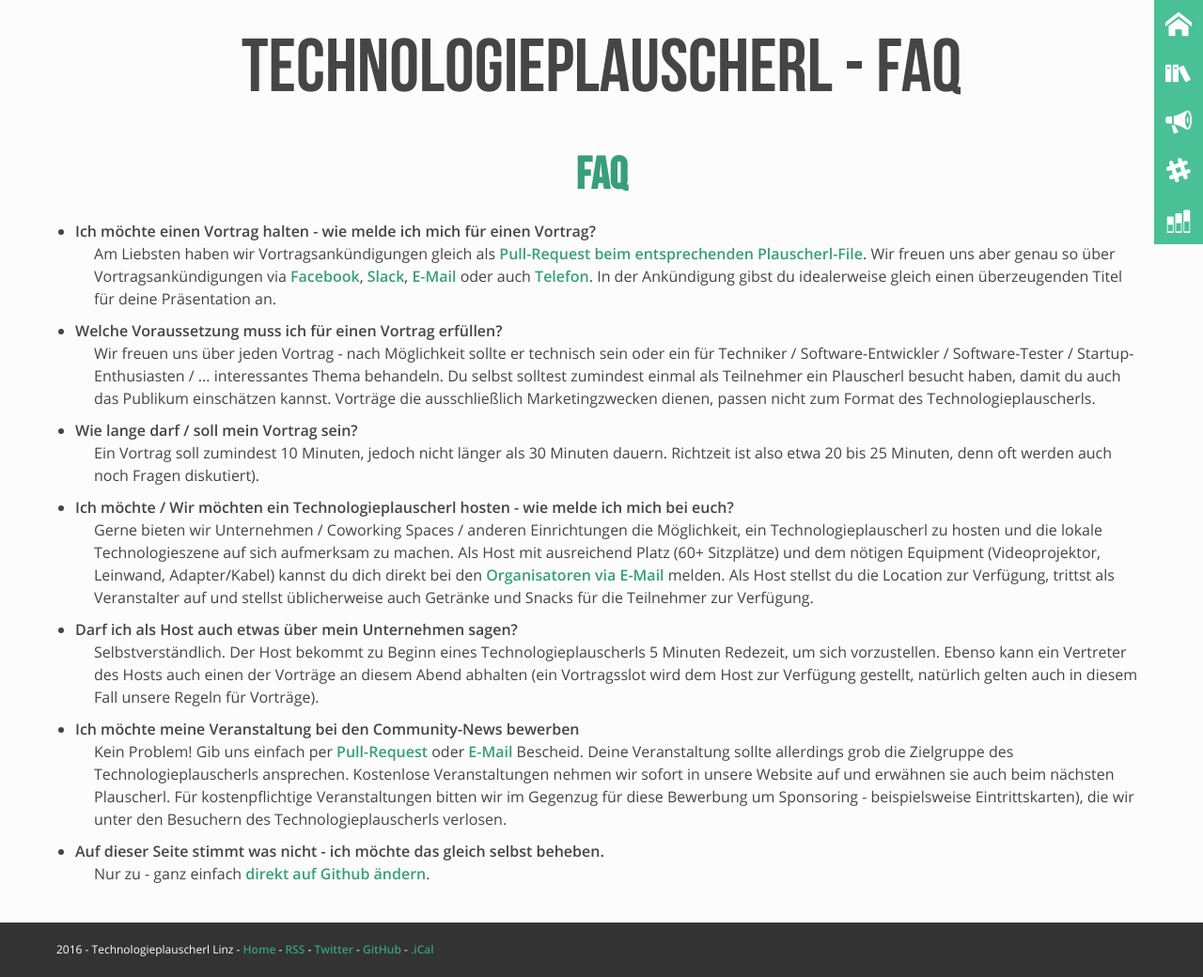
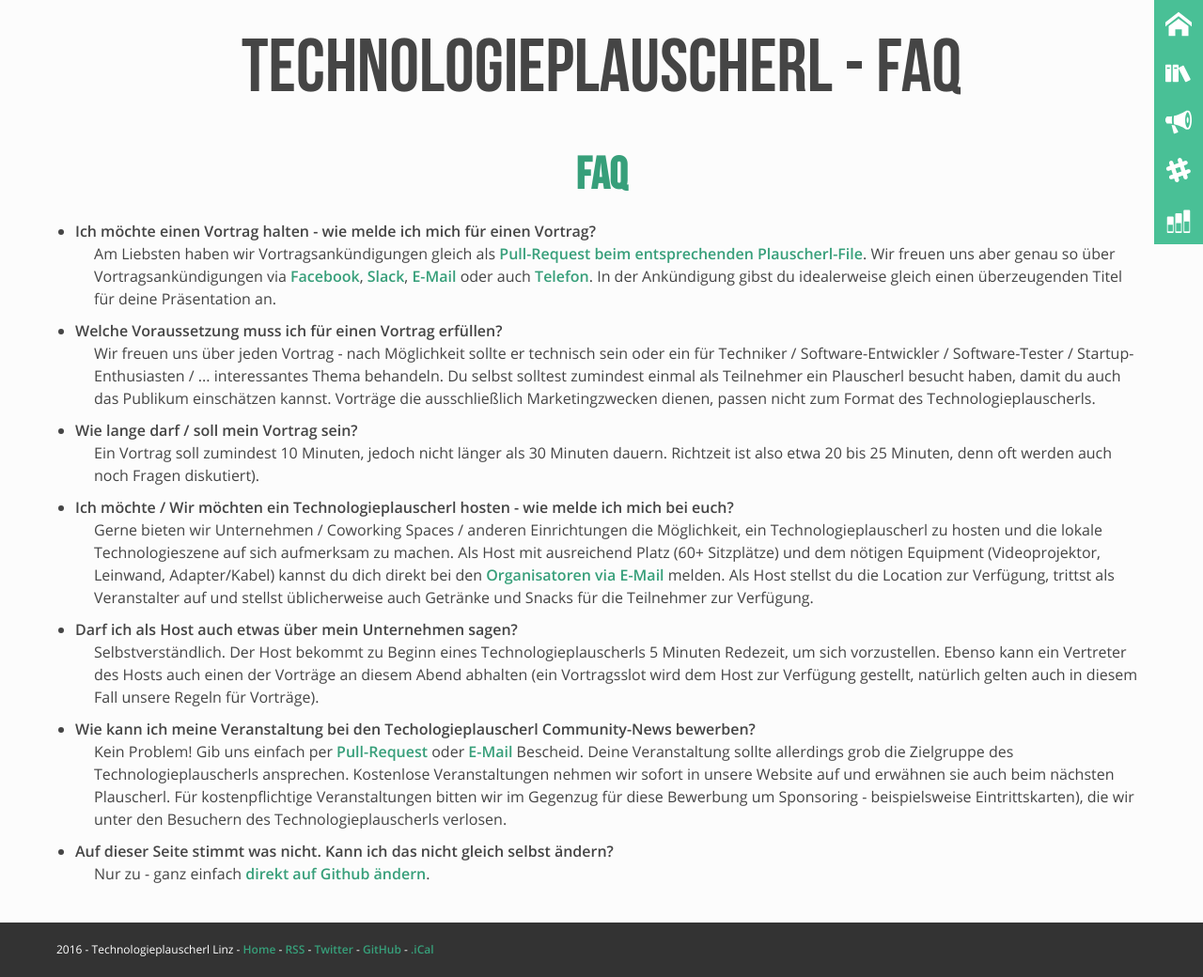
Before and after one commit to mericanAncer127/plauscherl, a Jekyll site: the page built from pages/faq.html, in a window 1280 px wide. Shown: the whole page at 94% size. Built offline with Jekyll 4.4.1, drawn with Linux system fonts in a browser that asks for light colours.

Commit message:
Rephrase titles, to make them questions

```diff
--- a/pages/faq.html
+++ b/pages/faq.html
@@ -54,7 +54,7 @@ permalink: /faq/
       </dd>
     </li>
 	  <li>
-	    <dt>Ich möchte meine Veranstaltung bei den Community-News bewerben</dt>
+	    <dt>Wie kann ich meine Veranstaltung bei den Techologieplauscherl Community-News bewerben?</dt>
 	    <dd>
 	      Kein Problem! Gib uns einfach per <a href="https://github.com/technologieplauscherl/technologieplauscherl.github.io/blob/master/_data/community.yml">Pull-Request</a>
 	      oder <a href="mailto:organizers@technologieplauscherl.at">E-Mail</a> Bescheid.
@@ -65,7 +65,7 @@ permalink: /faq/
       </dd>
     </li>
 	  <li>
-	    <dt>Auf dieser Seite stimmt was nicht - ich möchte das gleich selbst beheben.</dt>
+	    <dt>Auf dieser Seite stimmt was nicht. Kann ich das nicht gleich selbst ändern?</dt>
 	    <dd>
 	      Nur zu - ganz einfach <a href="https://help.github.com/articles/editing-wiki-pages-via-the-online-interface/">direkt auf Github ändern</a>.
       </dd>
```
